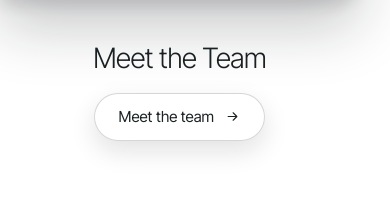
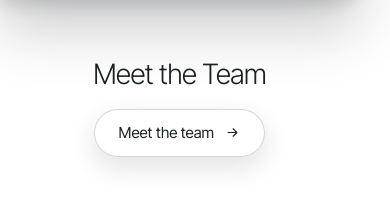
Before and after one commit to Ang-developments/ANG-website, a plain HTML site: page index.html in a window 390 px wide. Shown: the part 1840-2050 px from the top of the page. Drawn offline with nearby package versions, Linux system fonts and the light colour scheme; a web font is replaced by a local one.

Commit message:
Add more space above Meet the Team on phones

```diff
--- a/index.html
+++ b/index.html
@@ -482,7 +482,7 @@ textarea.cx-in{resize:none;overflow:hidden}
   }
 }
 @media (max-width: 600px) {
-  .ft-team { padding-top: 1rem; }
+  .ft-team { padding-top: 2rem; }
   .ft-team > .ft-btn { margin-top: clamp(1rem, 2.5vw, 2rem); }
 }
 </style>
```
